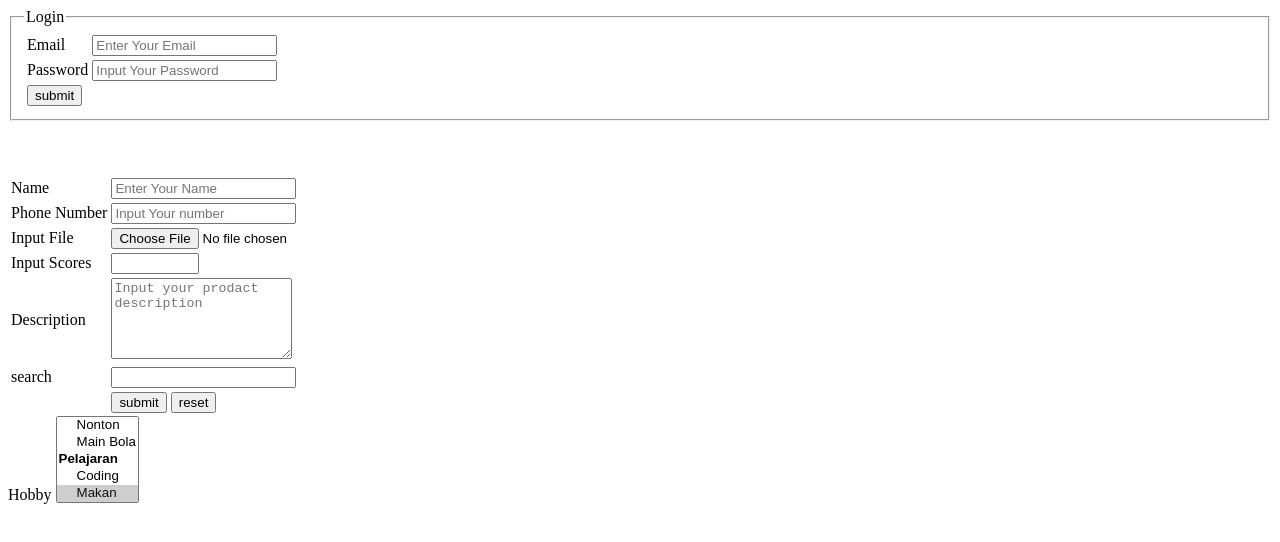
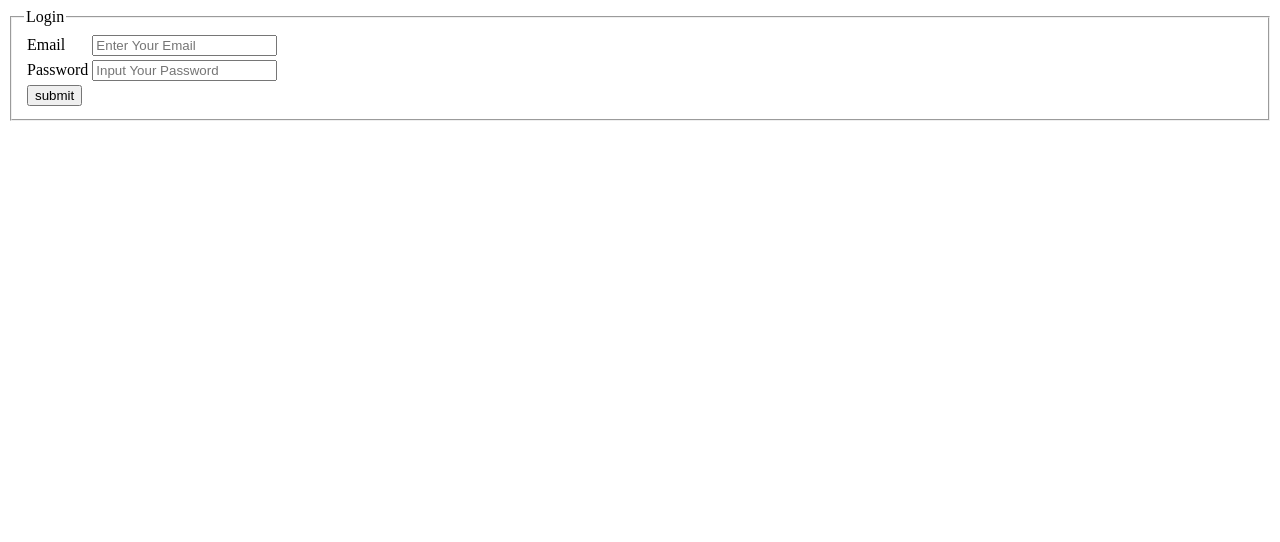
Before and after one commit to Amru-Official/Amru-official.github.io, a plain HTML site: page index.html in a window 1280 px wide. Drawn offline with Linux system fonts and the light colour scheme.

Commit message:
move testing form to branch another-form

```diff
--- a/index.html
+++ b/index.html
@@ -33,62 +33,5 @@
     </fieldset>
     </form>
     <br><br><br>
-    <form enctype="multipart/form-data" action="recive.html" method="post">
-        <table>
-            <tr>
-                <td><label for="name">Name</label></td>
-                <td><input type="text" name="name" id="name" placeholder="Enter Your Name" required></td>
-            </tr>
-            <tr>
-                <td><label for="phone">Phone Number</label></td>
-                <td><input type="tel" name="phoneNumber" id="phone" placeholder="Input Your number"></td>
-            </tr>
-            <tr>
-                <td><label for="file">Input File</label></td>
-                <td><input type="file" name="file" id="file"></td>
-            </tr>
-            <tr>
-                <td><label for="number">Input Scores</label></td>
-                <td><input type="number" name="number" id="number"step="0.25" min="0" max="100"></td>
-            </tr>
-            <tr>
-                <td><label for="textArea">Description</label></td>
-                <td>
-                    <textarea name="Description" id="textArea" cols="20" rows="5" placeholder="Input your prodact description"></textarea>
-                </td>
-            </tr>
-            <tr>
-                <td><label for="search">search</label></td>
-                <td>
-                    <input type="search" name="keyWord" id="search">
-                </td>
-            </tr>
-            <tr>
-                <td></td>
-                <td>
-                    <input type="submit" value="submit">
-                    <input type="reset" value="reset">
-                </td>
-            </tr>
-        </table>
-        <label for="hobby">Hobby</label>
-        <select name="hobby" id="hobby" multiple size="5">
-            <optgroup label="Sport">
-                <option value="coding">Coding</option>
-                <option value="makan" >Makan</option>
-                <option value="nonton">Nonton</option>
-                <option value="mainBola">Main Bola</option>
-            </optgroup>
-            <optgroup label="Pelajaran" >
-                <option value="coding">Coding</option>
-                <option value="makan" selected>Makan</option>
-                <option value="nonton">Nonton</option>
-                <option value="mainBola">Main Bola</option>
-            </optgroup>
-        </select>
-        <datalist>
-
-        </datalist>
-        </form>
 </body>
 </html>
```
